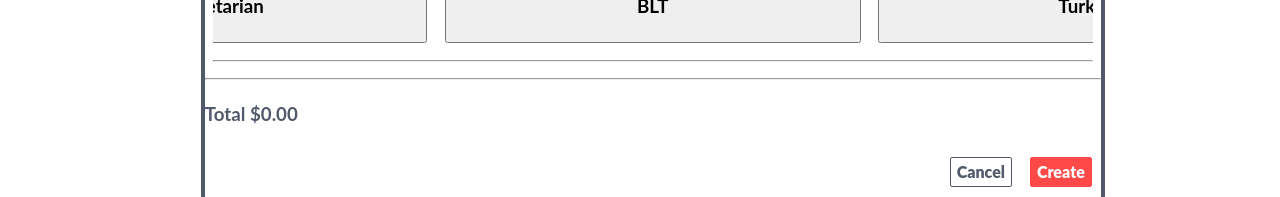
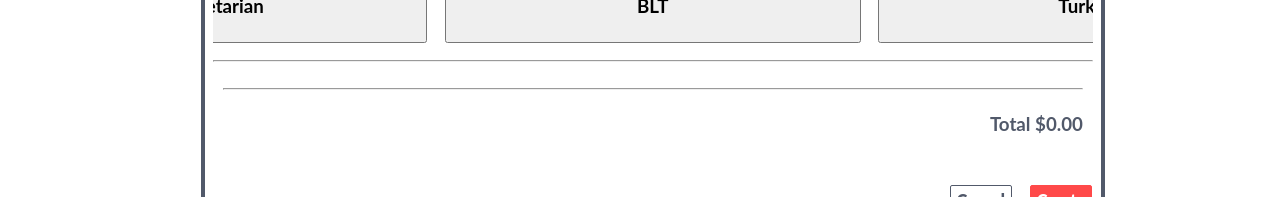
Before and after one commit to sskangg/sandwich_app, a React (Create React App) app: page / in a window 1280 px wide. Both pictures are taken after a click on the button "New Order". Shown: the part 603-800 px from the top of the page. Built offline with nearby package versions, Linux system fonts and the light colour scheme.

Commit message:
Fixed the render bug for order manipulation in Create Order This can be reused as edit order, now, too!

```diff
--- a/src/App.js
+++ b/src/App.js
@@ -3,7 +3,7 @@ import Header from "./components/header/Header";
 import SearchBar from "./components/search_bar/SearchBar";
 import RenderOrder from "./components/render_order/RenderOrder";
 import CreateOrder from "./components/create_order/CreateOrder";
-
+import Order from "./src/order";
 import * as data from "./data.json";
 import "./styles.css";
 
@@ -45,7 +45,7 @@ export default function App() {
     [orderList, setOrderList] = useState([]),
     [completedOrders, setCompletedOrders] = useState([]),
     [inventory, setInventory] = useState(data.inventory),
-    [creatingOrder, setCreatingOrder] = useState(false);
+    [newOrder, setNewOrder] = useState(undefined);
 
   const updateSearchText = (event) => {
     setSearchText(event.target.value);
@@ -56,11 +56,11 @@ export default function App() {
   };
 
   const createNewOrder = () => {
-    setCreatingOrder(true);
+    setNewOrder(new Order());
   };
 
   const cancelOrderCreation = () => {
-    setCreatingOrder(false);
+    setNewOrder(undefined);
   };
 
   const addOrderToList = (newOrder) => {
@@ -111,15 +111,14 @@ export default function App() {
           </div>
         </div>
         <div className={"order-grid_create"}>
-          {creatingOrder ? (
+          {newOrder ? (
             <CreateOrder
               addOrderToList={addOrderToList}
               cancelOrderCreation={cancelOrderCreation}
               inventory={inventory}
+              data={newOrder}
             />
-          ) : (
-            ""
-          )}
+          ) : null}
         </div>
         <div className={"order-grid_wrapper"}>
           <div className={"order-grid_grid"}>
--- a/src/components/create_order/CreateOrder.js
+++ b/src/components/create_order/CreateOrder.js
@@ -1,34 +1,28 @@
-import React, { useEffect, useState, useMemo } from "react";
+import React, { useEffect, useState } from "react";
 import "./createOrder.css";
-import Order from "../../src/order";
 import Menu from "../menu/Menu";
 import RenderItemList from "../render_item_list/RenderItemList";
 
 export default function CreateOrder(props) {
-  const [order] = useState(new Order()),
-    [orderName, setOrderName] = useState(),
-    [itemList, setItemList] = useState([]),
-    { addOrderToList, cancelOrderCreation, inventory } = props;
+  const { data, addOrderToList, cancelOrderCreation, inventory } = props,
+    [editingOrder, setEditingOrder] = useState(data.clone());
 
   // TODO Add inventory check
 
-  useEffect(() => {
-    setItemList([...order.itemList]);
-    setOrderName(order.orderName);
-  }, [order.itemList, order.orderName]);
-
   const addItem = (itemToAdd) => {
-    order.addItem(itemToAdd);
-    setItemList([...itemList, itemToAdd]);
+    const updatedOrder = editingOrder.clone();
+    updatedOrder.addItem(itemToAdd);
+    setEditingOrder(updatedOrder);
   };
 
   const changeOrderName = (newName) => {
-    order.orderName = newName;
-    setOrderName(newName);
+    const updatedOrder = editingOrder.clone();
+    updatedOrder.orderName = newName;
+    setEditingOrder(updatedOrder);
   };
 
   const createOrder = () => {
-    addOrderToList(order);
+    addOrderToList(editingOrder);
   };
 
   return (
@@ -51,7 +45,9 @@ export default function CreateOrder(props) {
         <hr />
       </div>
       <div className={"create-order_order-summary-container"}>
-        <RenderItemList order={order} />
+        {editingOrder && editingOrder.itemList ? (
+          <RenderItemList order={data} />
+        ) : null}
       </div>
       <div className={"create-order_buttons-container"}>
         <button className={"button_secondary"} onClick={cancelOrderCreation}>
--- a/src/components/render_item_list/RenderItemList.js
+++ b/src/components/render_item_list/RenderItemList.js
@@ -1,16 +1,20 @@
 import React from "react";
 import "./renderItemList.css";
 
-export default function renderOrderList(props) {
+export default function renderItemList(props) {
   const { order } = props,
     itemList = order.itemList;
 
   return (
     <div className={"render-item-list_container"}>
       {itemList
-        ? itemList.map((item) => {
+        ? itemList.map((item, index) => {
             return (
-              <div className={"render-item-list_item"} id={item.name}>
+              <div
+                className={"render-item-list_item"}
+                id={item.name}
+                key={index}
+              >
                 <p>{item.name}</p>
                 <p>${item.price}</p>
               </div>
@@ -18,7 +22,7 @@ export default function renderOrderList(props) {
           })
         : "No items selected"}
       <hr />
-      <div className={"order_item-list-total"}>
+      <div className={"render-item-list_total"}>
         <h3>Total ${order.getTotalCost()}</h3>
       </div>
     </div>
--- a/src/components/render_item_list/renderItemList.css
+++ b/src/components/render_item_list/renderItemList.css
@@ -1,10 +1,16 @@
 .render-item-list_container {
   overflow-y: auto;
+  margin: 2%;
+  max-height: 80%;
 }
 
 .render-item-list_item {
   display: flex;
   flex-flow: row wrap;
-  margin: 2%;
   justify-content: space-between;
+  max-height: 50%;
 }
+
+.render-item-list_total {
+  text-align: right;
+}
--- a/src/components/render_order/RenderOrder.js
+++ b/src/components/render_order/RenderOrder.js
@@ -23,7 +23,7 @@ export default function renderOrder(props) {
       </div>
       <div className={"order_item-list-wrapper"}>
         <div className={"order_item-list"}>
-          <RenderItemList itemList={order.itemList} />
+          <RenderItemList order={order} />
         </div>
       </div>
       <div className={"order_buttons-wrapper"}>
--- a/src/src/order.js
+++ b/src/src/order.js
@@ -8,11 +8,16 @@ export default class Order {
    * @param {Object[] = []} itemList - The list of items in the order. Contains the item name, price, and image. These items are objects defined by the structure in ./item.js.
    */
 
-  constructor(orderName = "", itemList = []) {
+  constructor(
+    orderName = "",
+    itemList = [],
+    timeCreated = new Date(),
+    timeCompleted = undefined
+  ) {
     this._orderName = orderName;
     this._itemList = itemList;
-    this._timeCreated = new Date(Date.now());
-    this._timeCompleted = undefined;
+    this._timeCreated = timeCreated;
+    this._timeCompleted = timeCompleted;
     this._id = `${this.orderName}_${this.timeCreated}`;
   }
 
@@ -35,6 +40,14 @@ export default class Order {
   get timeCompleted() {
     return this._timeCompleted;
   }
+
+  clone = () =>
+    new Order(
+      this._orderName,
+      this._itemList,
+      this._timeCreated,
+      this._timeCompleted
+    );
 
   /**
    * Marks the time the order is completed. This can only be done once.
```
